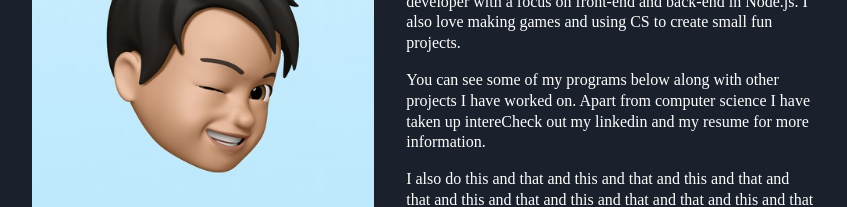
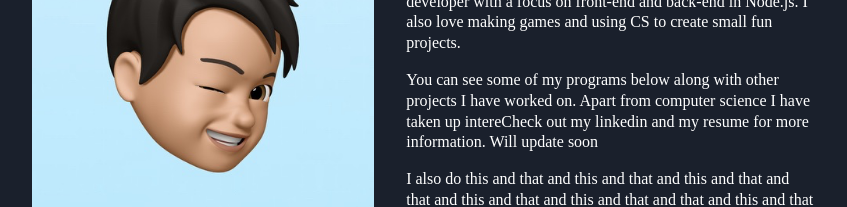
Before and after one commit to Nakshh/website, a Vue app: page / in a window 1280 px wide. Shown: the part 373-580 px from the top of the page, without its empty margins (216-1063 px from the left). Built offline with nearby package versions, Linux system fonts and the light colour scheme; a web font is replaced by a local one.

Commit message:
changed description

```diff
--- a/src/components/Hero.vue
+++ b/src/components/Hero.vue
@@ -35,7 +35,7 @@
 					You can see some of my programs below along with other projects
 					I have worked on. Apart from computer science I have taken up
 					intereCheck out my linkedin and my resume for more
-					information.
+					information. Will update soon
 				</p>
 				<p>
 					I also do this and that and this and that and this and that
```
